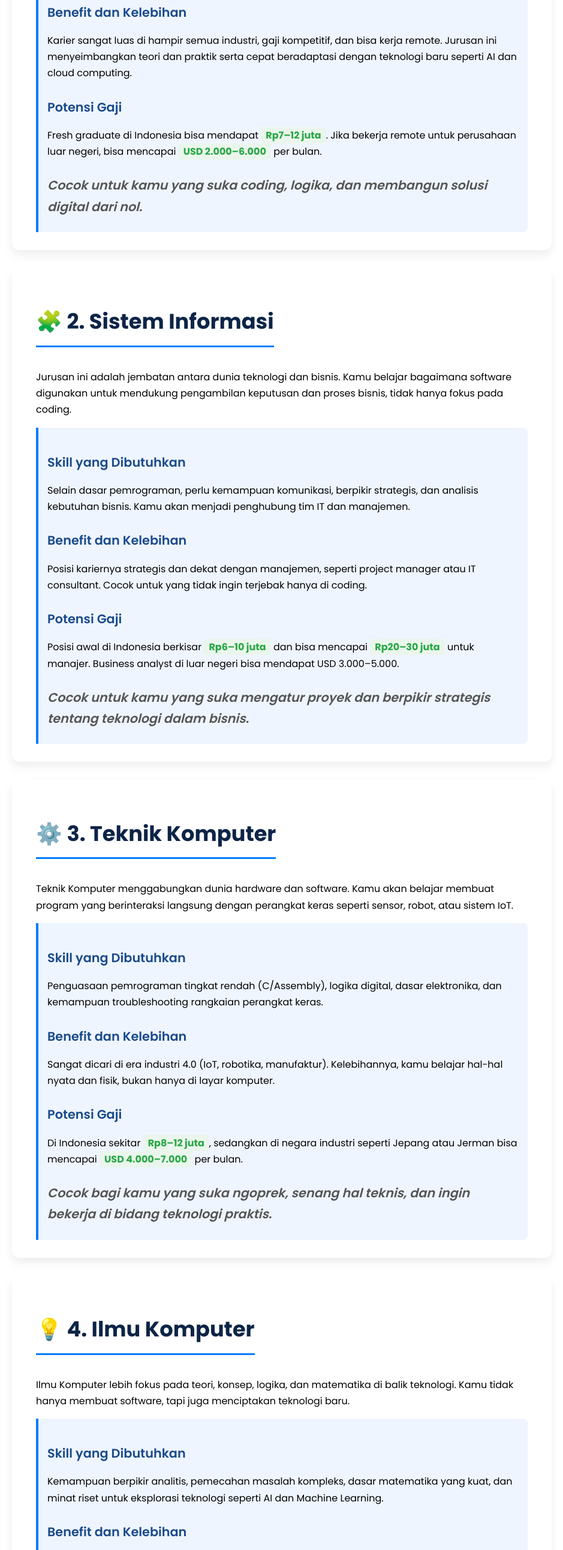
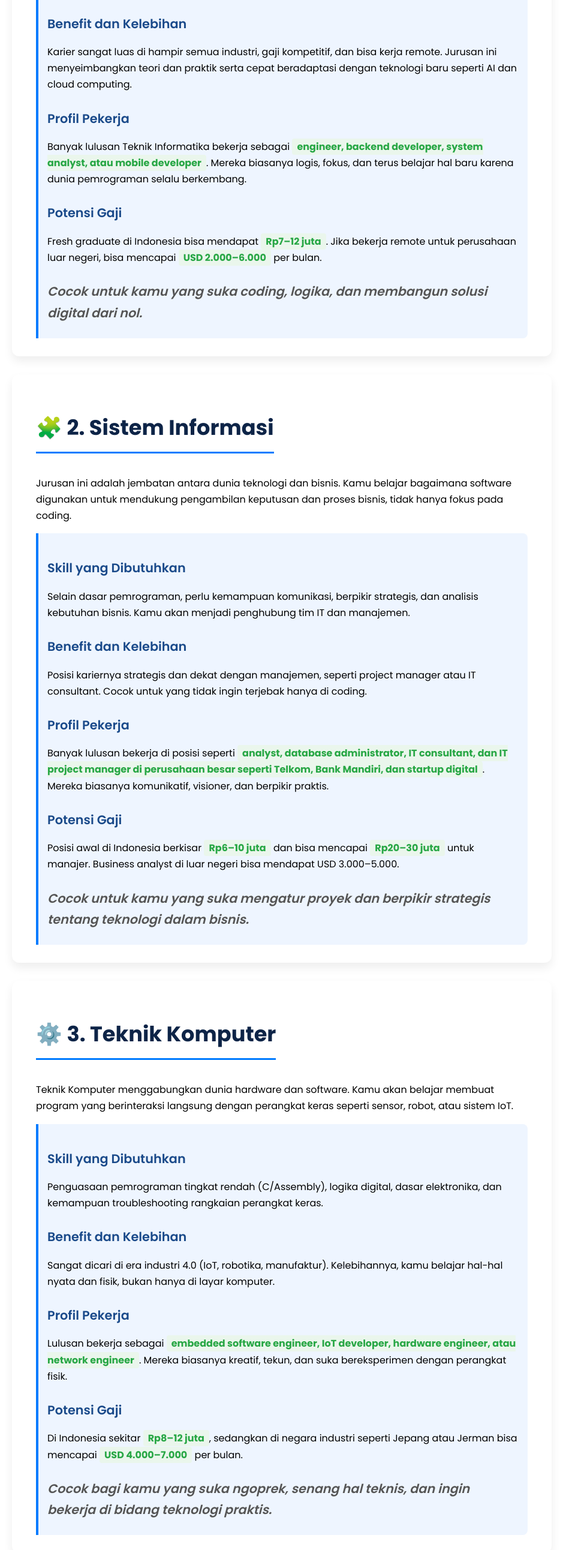
Before and after one commit to aethereal123/bk, a plain HTML site: page index.html in a window 1280 px wide. Shown: the part 1278-3862 px from the top of the page at 60% size, without its empty margins (170-1109 px from the left). Drawn offline with Linux system fonts and the light colour scheme.

Commit message:
Update index.html

```diff
--- a/index.html
+++ b/index.html
@@ -1,4 +1,4 @@
-<!DOCTYPE html>
+`<!DOCTYPE html>
 <html lang="id">
 <head>
     <meta charset="UTF-8">
@@ -179,6 +179,8 @@
                 <p>Kemampuan logika & analisis kuat, penguasaan bahasa pemrograman (Python, Java, C++), pemahaman database, debugging, dan version control (Git).</p>
                 <p class="poin-penting">Benefit dan Kelebihan</p>
                 <p>Karier sangat luas di hampir semua industri, gaji kompetitif, dan bisa kerja remote. Jurusan ini menyeimbangkan teori dan praktik serta cepat beradaptasi dengan teknologi baru seperti AI dan cloud computing.</p>
+                <p class="poin-penting">Profil Pekerja</p>
+                <p>Banyak lulusan Teknik Informatika bekerja sebagai <span class="highlight-gaji"> engineer, backend developer, system analyst, atau mobile developer</span>. Mereka biasanya logis, fokus, dan terus belajar hal baru karena dunia pemrograman selalu berkembang.</p>
                 <p class="poin-penting">Potensi Gaji</p>
                 <p>Fresh graduate di Indonesia bisa mendapat <span class="highlight-gaji">Rp7–12 juta</span>. Jika bekerja remote untuk perusahaan luar negeri, bisa mencapai <span class="highlight-gaji">USD 2.000–6.000</span> per bulan.</p>
                 <p class="poin-penting info-gokil">Cocok untuk kamu yang suka coding, logika, dan membangun solusi digital dari nol.</p>
@@ -193,6 +195,8 @@
                 <p>Selain dasar pemrograman, perlu kemampuan komunikasi, berpikir strategis, dan analisis kebutuhan bisnis. Kamu akan menjadi penghubung tim IT dan manajemen.</p>
                 <p class="poin-penting">Benefit dan Kelebihan</p>
                 <p>Posisi kariernya strategis dan dekat dengan manajemen, seperti project manager atau IT consultant. Cocok untuk yang tidak ingin terjebak hanya di coding.</p>
+                <p class="poin-penting">Profil Pekerja</p>
+                <p>Banyak lulusan bekerja di posisi seperti <span class="highlight-gaji"> analyst, database administrator, IT consultant, dan IT project manager di perusahaan besar seperti Telkom, Bank Mandiri, dan startup digital</span>. Mereka biasanya komunikatif, visioner, dan berpikir praktis.</p>
                 <p class="poin-penting">Potensi Gaji</p>
                 <p>Posisi awal di Indonesia berkisar <span class="highlight-gaji">Rp6–10 juta</span> dan bisa mencapai <span class="highlight-gaji">Rp20–30 juta</span> untuk manajer. Business analyst di luar negeri bisa mendapat USD 3.000–5.000.</p>
                 <p class="poin-penting info-gokil">Cocok untuk kamu yang suka mengatur proyek dan berpikir strategis tentang teknologi dalam bisnis.</p>
@@ -207,6 +211,8 @@
                 <p>Penguasaan pemrograman tingkat rendah (C/Assembly), logika digital, dasar elektronika, dan kemampuan troubleshooting rangkaian perangkat keras.</p>
                 <p class="poin-penting">Benefit dan Kelebihan</p>
                 <p>Sangat dicari di era industri 4.0 (IoT, robotika, manufaktur). Kelebihannya, kamu belajar hal-hal nyata dan fisik, bukan hanya di layar komputer.</p>
+                <p class="poin-penting">Profil Pekerja</p>
+                <p>Lulusan bekerja sebagai <span class="highlight-gaji">embedded software engineer, IoT developer, hardware engineer, atau network engineer</span>. Mereka biasanya kreatif, tekun, dan suka bereksperimen dengan perangkat fisik.</p>
                 <p class="poin-penting">Potensi Gaji</p>
                 <p>Di Indonesia sekitar <span class="highlight-gaji">Rp8–12 juta</span>, sedangkan di negara industri seperti Jepang atau Jerman bisa mencapai <span class="highlight-gaji">USD 4.000–7.000</span> per bulan.</p>
                 <p class="poin-penting info-gokil">Cocok bagi kamu yang suka ngoprek, senang hal teknis, dan ingin bekerja di bidang teknologi praktis.</p>
@@ -221,6 +227,8 @@
                 <p>Kemampuan berpikir analitis, pemecahan masalah kompleks, dasar matematika yang kuat, dan minat riset untuk eksplorasi teknologi seperti AI dan Machine Learning.</p>
                 <p class="poin-penting">Benefit dan Kelebihan</p>
                 <p>Memberi fondasi akademis yang kuat, sehingga mudah beradaptasi dengan teknologi baru. Lulusannya bisa bekerja di bidang riset, data science, atau cybersecurity.</p>
+                <p class="poin-penting">Profil Pekerja</p>
+                <p>Lulusan bekerja sebagai data scientist, AI engineer, machine learning researcher, atau cybersecurity specialist. Banyak juga yang bekerja di perusahaan global seperti Google, Microsoft, dan Tokopedia.</p>
                 <p class="poin-penting">Potensi Gaji</p>
                 <p>Di Indonesia <span class="highlight-gaji">Rp8–15 juta</span> untuk pemula. Spesialis AI dan data scientist bisa mencapai <span class="highlight-gaji">Rp25–40 juta</span>. Di luar negeri rata-rata USD 6.000–10.000.</p>
                 <p class="poin-penting info-gokil">Cocok untuk kamu yang tekun, analitis, suka riset, dan ingin berkarier di teknologi canggih.</p>
@@ -235,6 +243,8 @@
                 <p>Kemampuan matematika, fisika sinyal, pemrograman embedded, pemahaman jaringan komputer (seperti 5G), dan keamanan data.</p>
                 <p class="poin-penting">Benefit dan Kelebihan</p>
                 <p>Peluang besar di industri telekomunikasi, 5G, IoT, dan infrastruktur digital. Kamu akan jadi sosok penting di era konektivitas global.</p>
+                <p class="poin-penting">Profil Pekerja</p>
+                <p>Banyak bekerja sebagai network engineer, telecommunication specialist, IoT system integrator, atau embedded systems engineer di perusahaan seperti Telkom, Huawei, dan XL Axiata.</p>
                 <p class="poin-penting">Potensi Gaji</p>
                 <p>Posisi awal di Indonesia <span class="highlight-gaji">Rp7–12 juta</span>. Di perusahaan besar bisa mencapai <span class="highlight-gaji">Rp15–25 juta</span>. Di luar negeri, bisa mencapai USD 3.000–6.000 per bulan.</p>
                 <p class="poin-penting info-gokil">Cocok untuk kamu yang teliti, suka fisika terapan, dan tertarik dengan sistem konektivitas modern.</p>
```
